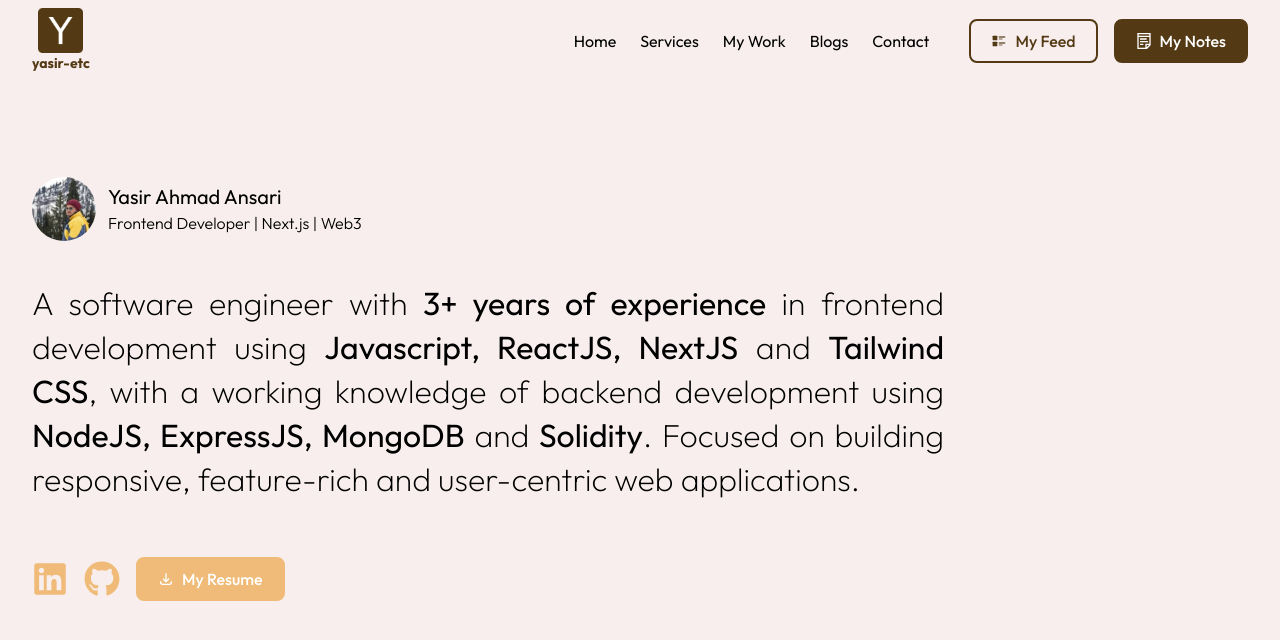
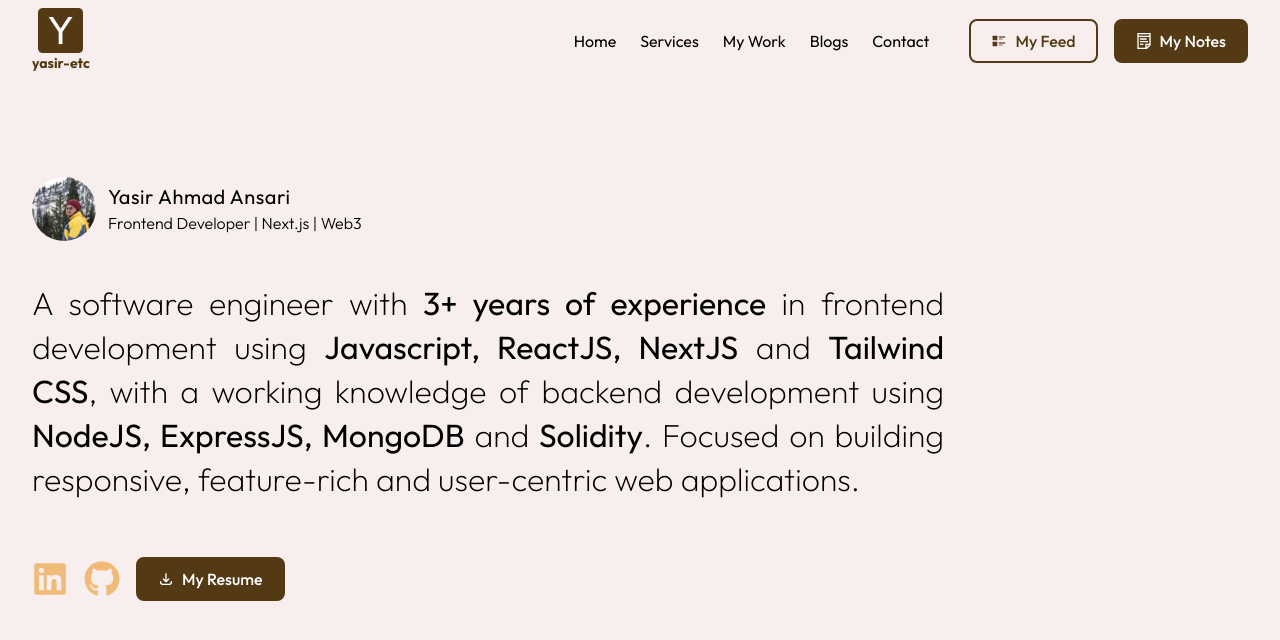
Before and after one commit to ethicalhub/yasir-etc, a Next.js app: page / in a window 1280 px wide. Shown: the top 640 px of the page. Built offline with nearby package versions, Linux system fonts and the light colour scheme.

Commit message:
feat(setup): phase 2 services, work, skills, contact init

```diff
--- a/components/sections/HeroSection.tsx
+++ b/components/sections/HeroSection.tsx
@@ -20,7 +20,7 @@ const HeroSection = () => {
           width={width}
         />
         <div>
-          <h2 className="text-xl">Yasir Ahmad Ansari</h2>
+          <h2 className="text-xl tracking-wide">Yasir Ahmad Ansari</h2>
           <p className="font-light">Frontend Developer | Next.js | Web3</p>
         </div>
       </div>
@@ -38,7 +38,7 @@ const HeroSection = () => {
       <div className="mt-4 flex items-center gap-4">
         <SocialLink />
         <Link target="_blank" href="/Yasir_Frontend_Web_Developer_Resume.pdf">
-          <Button icon={<HiOutlineDownload />} variant="secondary">
+          <Button icon={<HiOutlineDownload />} variant="primary">
             My Resume
           </Button>
         </Link>
```
